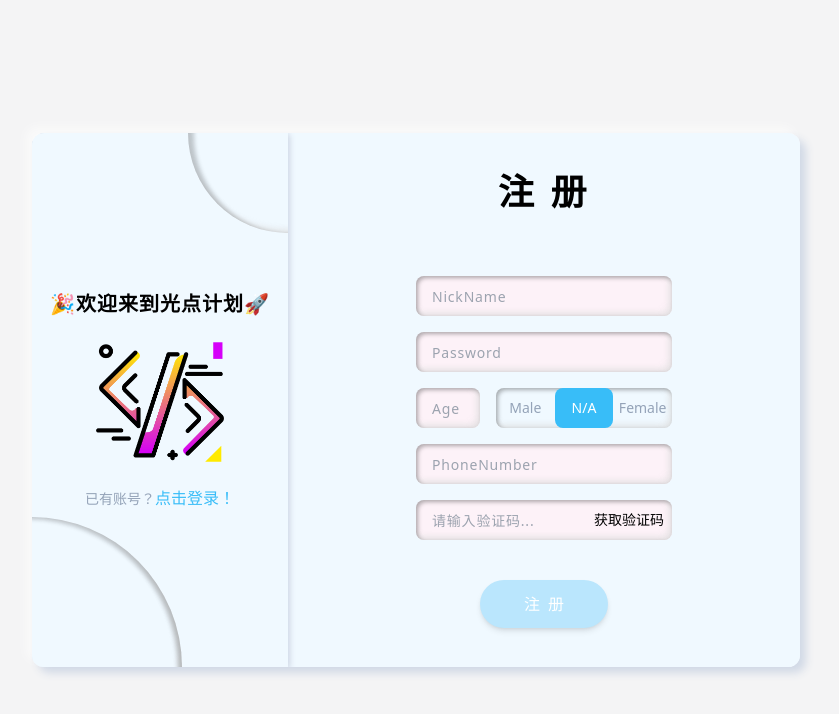
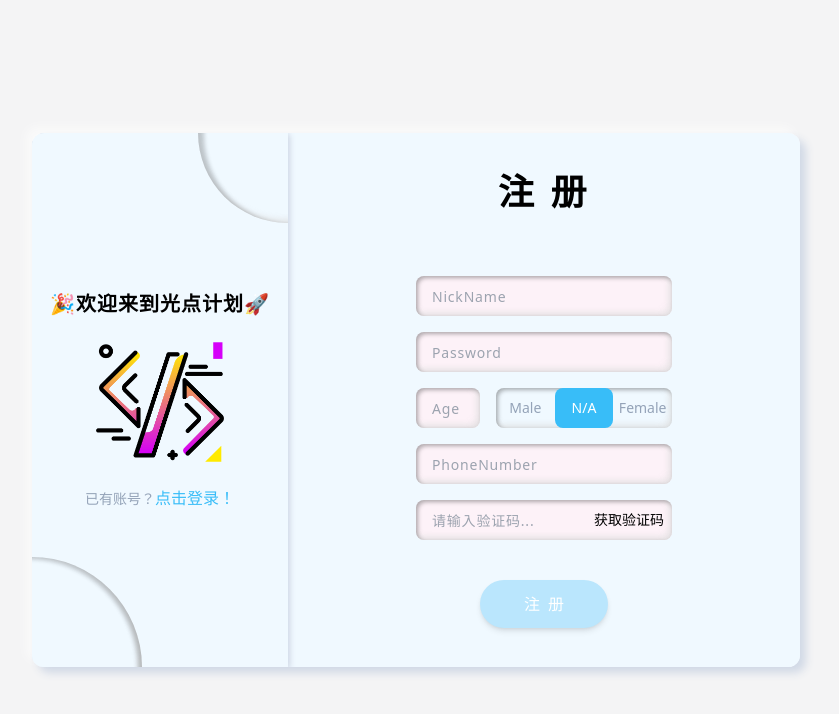
Before and after one commit to ZbWeR/LuminousEndeavors, a Vue app: page /auth in a window 1280 px wide. Shown: the top 714 px of the page, without its empty margins (224-1063 px from the left). Built offline with nearby package versions, Linux system fonts and the light colour scheme.

Commit message:
🐞 fix: 修复屏幕高度过小时存在的视觉障碍

```diff
--- a/src/views/LoginView.vue
+++ b/src/views/LoginView.vue
@@ -655,18 +655,18 @@ function toggleShow() {
 }
 
 .circleSwitchRight {
-  width: 200px;
-  height: 200px;
-  top: -100px;
-  right: -100px;
+  width: 180px;
+  height: 180px;
+  top: -90px;
+  right: -90px;
   box-shadow: inset 6px 2px 4px rgba(0, 0, 0, 0.2),
     inset -3px -3px 6px rgba(220, 220, 220, 0.8);
 }
 .circleSwitchLeft {
-  width: 300px;
-  height: 300px;
-  bottom: -150px;
-  left: -150px;
+  width: 220px;
+  height: 220px;
+  bottom: -110px;
+  left: -110px;
   box-shadow: inset -4px 2px 4px rgba(0, 0, 0, 0.2),
     inset -3px -3px 6px rgba(220, 220, 220, 0.8);
 }
```
